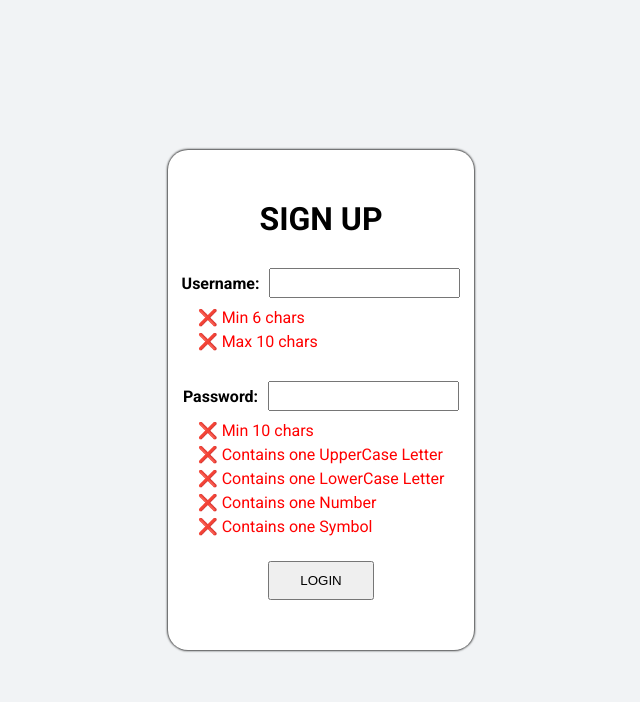
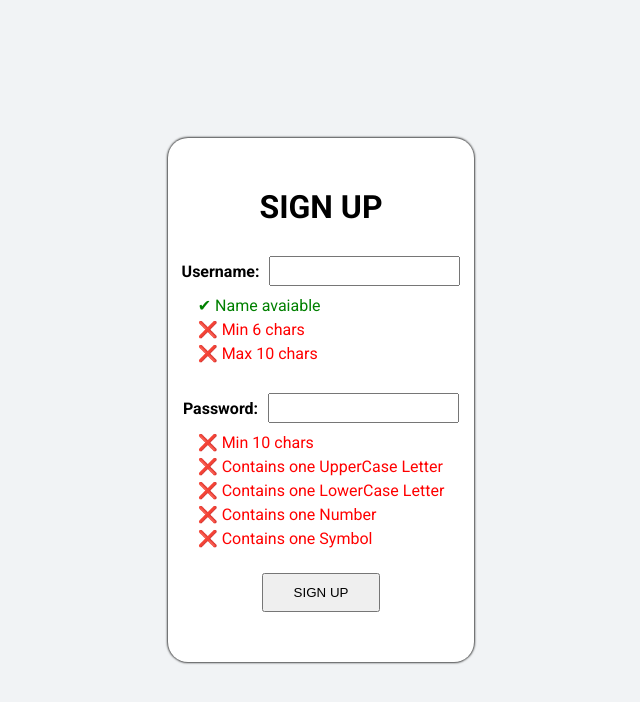
Before and after one commit to JoseAlbDR/signupform-react, a React (Create React App) app: page / in a window 1280 px wide. Shown: the top 702 px of the page, without its empty margins (319-959 px from the left). Built offline with nearby package versions, Linux system fonts and the light colour scheme.

Commit message:
Check if a username already exist

```diff
--- a/src/App.js
+++ b/src/App.js
@@ -8,6 +8,7 @@ function App() {
   const [users, setUsers] = useState([]);
 
   function handleSetSuccess(success) {
+    console.log(success);
     setSuccess(success);
   }
 
@@ -20,11 +21,20 @@ function App() {
       setUsers((users) => users.filter((user) => user.id !== id));
   }
 
+  function handleCheckUserName(name) {
+    return users.some((user) => user.name === name);
+  }
+
   return (
     <div className="container">
       <h1>Sign Up</h1>
       {!success && (
-        <Form onSetSuccess={handleSetSuccess} onAddUser={handleAddUser}></Form>
+        <Form
+          success={success}
+          onSetSuccess={handleSetSuccess}
+          onAddUser={handleAddUser}
+          onCheckUserName={handleCheckUserName}
+        ></Form>
       )}
       {success && (
         <>
--- a/src/Form.js
+++ b/src/Form.js
@@ -1,6 +1,11 @@
 import { useState } from "react";
 import Condition from "./Condition";
-export default function Form({ onSetSuccess, onAddUser, onRemoveUser }) {
+export default function Form({
+  success,
+  onSetSuccess,
+  onAddUser,
+  onCheckUserName,
+}) {
   const [userName, setUserName] = useState("");
   const [password, setPassword] = useState("");
 
@@ -30,27 +35,32 @@ export default function Form({ onSetSuccess, onAddUser, onRemoveUser }) {
   const lowerCase = hasLowerCase(password);
   const number = hasNumber(password);
   const symbol = hasSymbol(password);
+  const exist = onCheckUserName(userName);
 
   function handleSubmit(e) {
     e.preventDefault();
 
-    const user = {
-      id: crypto.randomUUID(),
-      name: userName,
-      password: password,
-    };
+    const successLogin =
+      userMin &&
+      userMax &&
+      passMin &&
+      upperCase &&
+      lowerCase &&
+      number &&
+      symbol &&
+      !exist;
 
-    onAddUser(user);
-
-    onSetSuccess(
-      userMin &&
-        userMax &&
-        passMin &&
-        upperCase &&
-        lowerCase &&
-        number &&
-        symbol
-    );
+    if (successLogin) {
+      const user = {
+        id: crypto.randomUUID(),
+        name: userName,
+        password: password,
+      };
+      onSetSuccess(true);
+      onAddUser(user);
+    } else {
+      return;
+    }
   }
 
   return (
@@ -66,6 +76,9 @@ export default function Form({ onSetSuccess, onAddUser, onRemoveUser }) {
       </div>
       <div className="conditions">
         <ul>
+          <Condition condition={!exist}>
+            Name {!exist ? "avaiable" : "already exist"}
+          </Condition>
           <Condition condition={userMin}>Min 6 chars</Condition>
           <Condition condition={userMax}>Max 10 chars</Condition>
         </ul>
@@ -91,7 +104,7 @@ export default function Form({ onSetSuccess, onAddUser, onRemoveUser }) {
           <Condition condition={symbol}>Contains one Symbol</Condition>
         </ul>
       </div>
-      <button>Login</button>
+      <button>Sign Up</button>
     </form>
   );
 }
```
